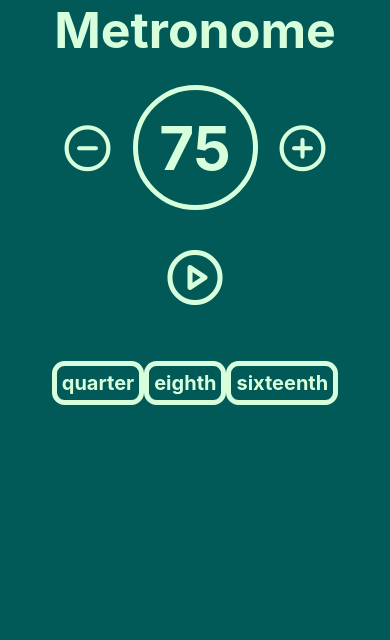
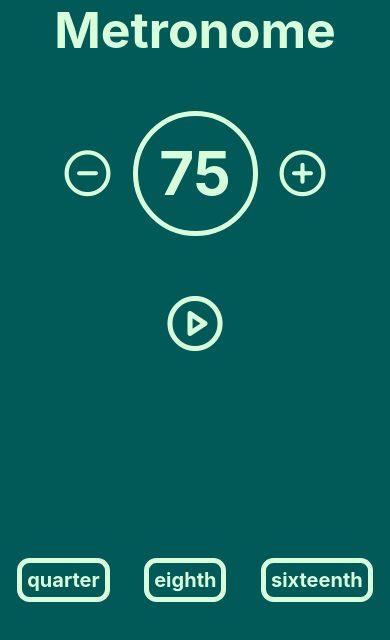
Before and after one commit to Schmillet/MinimalMetronome, a React Native app: screen / in a window 390 px wide. Shown: the top 640 px of the page. Built offline with nearby package versions, Linux system fonts and the light colour scheme.

Commit message:
Fixed button spacing (for now)

```diff
--- a/src/components/buttons/optionButton.js
+++ b/src/components/buttons/optionButton.js
@@ -1,11 +1,10 @@
 import {Text, StyleSheet, Pressable} from 'react-native'
-import {Foundation} from '@expo/vector-icons'
 
 const OptionButton = (props) => {
-	const {onPress, text, margin} = props
+	const {onPress, text,} = props
 	const {button, textStyle} = styles
 	return (
-		<Pressable style={button} onPress={onPress} marginRight={margin}>
+		<Pressable style={button} onPress={onPress}>
 			<Text style={textStyle}>{text}</Text>
 		</Pressable>
 	)
--- a/src/components/mainScreen.js
+++ b/src/components/mainScreen.js
@@ -41,7 +41,6 @@ const MainScreen = () => {
 
 	return (
 		<SafeAreaView style={container}>
-			<View style={wrapper}>
 			<Text style={titleStyle}>Metronome</Text>
 			<View style={tempoWrapper}>
 				<AdjustButton
@@ -82,12 +81,10 @@ const MainScreen = () => {
 			<View style={optionsWrapper}>
 				<OptionButton
 					text={'quarter'}
-						margin={45}
 					onPress={() => console.log('pressed')}
 				/>
 				<OptionButton
 					text={'eighth'}
-						margin={45}
 					onPress={() => console.log('pressed')}
 				/>
 				<OptionButton
@@ -95,17 +92,14 @@ const MainScreen = () => {
 					onPress={() => console.log('pressed')}
 				/>
 			</View>
-			</View>
 		</SafeAreaView>
 	)
 }
 
 const styles = StyleSheet.create({
 	container: {
+		display: 'flex',
 		backgroundColor: '#015958',
-		flex: 1
-	},
-	wrapper: {
 		flex: 1,
 		alignItems: 'center',
 		justifyContent: 'flex-start'
@@ -118,7 +112,8 @@ const styles = StyleSheet.create({
 	tempoWrapper: {
 		flexDirection: 'row',
 		justifyContent: 'center',
-		marginTop: 25
+		alignItems: 'center',
+		flex: .3
 	},
 	tempoText: {
 		fontSize: 60,
@@ -137,16 +132,19 @@ const styles = StyleSheet.create({
 	playWrapper: {
 		justifyContent: 'center',
 		alignItems: 'center',
-		marginTop: 35
+		flex: .1,
+		marginBottom: 30
 	},
 	playButton: {
 		alignItems: 'center',
 		justifyContent: 'center'
 	},
 	optionsWrapper: {
-		alignSelf: '',
 		flexDirection: 'row',
-		marginTop: 50
+		justifyContent: 'space-around',
+		flex: .5,
+		alignItems: 'center',
+		width: '100%'
 	}
 })
 
```
Lines whose indentation alone changed are shown as unchanged.
